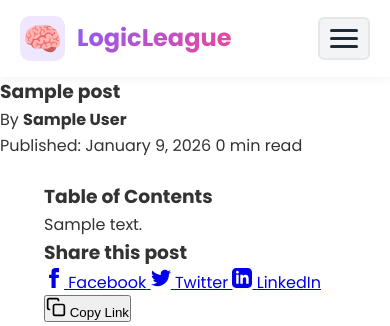
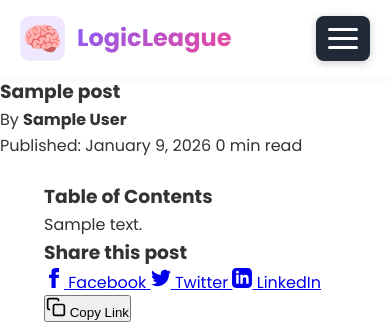
Before and after one commit to HarnasDGE/LogicLeague, a WordPress theme: template logicleague/single.php in a window 390 px wide. Shown: the top 326 px of the page. Run offline with PHP 8.4 and a stand-in for WordPress, Linux system fonts and the light colour scheme; the site name, menu and one post (Sample post) are stand-ins, and other content is empty.

Commit message:
CRITICAL FIX: Mobile menu complete overhaul with !important
Major Issues Fixed:

1. HAMBURGER NOW VISIBLE:
   - Dark background (#1f2937) with white bars
   - Larger size (30px bars, 12px padding)
   - Box shadow for depth
   - z-index: 99999 with !important
   - IMPOSSIBLE to miss now!

2. NAVBAR LINKS VISIBLE:
   - Force dark color (#6b7280) with !important
   - Overrides white color from front-page-new.css
   - Works on desktop AND landscape mobile
   - Hover color: purple (#8B5CF6)

3. Z-INDEX HIERARCHY FIXED:
   - Hamburger: 99999 !important (highest)
   - Navbar: 99999 !important (same level)
   - Menu panel: 99998 !important (ABOVE overlay)
   - Overlay: 1000 !important (BELOW menu)
   - All with !important to override conflicts

4. MENU FUNCTIONALITY:
   - White background with !important
   - Stronger shadow for visibility
   - Overlay below menu, clickable menu items
   - Proper stacking context

This should work 100% now with aggressive !important flags.

```diff
--- a/logicleague/style.css
+++ b/logicleague/style.css
@@ -370,7 +370,7 @@ footer {
     padding: 0;
     position: sticky;
     top: 0;
-    z-index: 10001;
+    z-index: 99999 !important;
 }
 
 .navbar-content {
@@ -433,7 +433,7 @@ footer {
 }
 
 .nav-link {
-    color: #6b7280;
+    color: #6b7280 !important;
     text-decoration: none;
     font-weight: 500;
     font-size: 0.9375rem;
@@ -453,7 +453,7 @@ footer {
 }
 
 .nav-link:hover {
-    color: #8B5CF6;
+    color: #8B5CF6 !important;
 }
 
 .nav-link:hover::after {
@@ -539,32 +539,32 @@ footer {
 .mobile-menu-toggle {
     display: none;
     flex-direction: column;
-    gap: 5px;
-    background: #f3f4f6;
-    border: 2px solid #e5e7eb;
-    border-radius: 6px;
+    gap: 6px;
+    background: #1f2937 !important;
+    border: none !important;
+    border-radius: 8px;
     cursor: pointer;
-    padding: 10px;
+    padding: 12px;
     position: relative;
-    z-index: 10002;
+    z-index: 99999 !important;
+    box-shadow: 0 2px 8px rgba(0, 0, 0, 0.2);
 }
 
 .mobile-menu-toggle span {
-    width: 28px;
+    width: 30px;
     height: 3px;
-    background: #1f2937;
+    background: white !important;
     border-radius: 3px;
     transition: all 0.3s ease;
     display: block;
 }
 
 .mobile-menu-toggle.active {
-    background: #1f2937;
-    border-color: #1f2937;
+    background: #1f2937 !important;
 }
 
 .mobile-menu-toggle.active span {
-    background: white;
+    background: white !important;
 }
 
 .mobile-menu-toggle.active span:nth-child(1) {
@@ -800,7 +800,7 @@ footer {
         display: flex;
     }
 
-    /* Mobile Menu Overlay - MUST be before .navbar-menu in CSS */
+    /* Mobile Menu Overlay */
     body.menu-open::after {
         content: '';
         position: fixed;
@@ -809,8 +809,8 @@ footer {
         right: 0;
         bottom: 0;
         background: rgba(0, 0, 0, 0.5);
-        z-index: 9000;
-        pointer-events: all;
+        z-index: 1000 !important;
+        pointer-events: auto;
     }
 
     .navbar-menu {
@@ -820,13 +820,13 @@ footer {
         width: 85%;
         max-width: 350px;
         height: 100vh;
-        background: white;
+        background: white !important;
         flex-direction: column;
         padding: 2rem 1.5rem;
-        box-shadow: 4px 0 20px rgba(0, 0, 0, 0.2);
+        box-shadow: 4px 0 20px rgba(0, 0, 0, 0.3);
         transition: left 0.3s ease;
         gap: 1.5rem;
-        z-index: 10001;
+        z-index: 99998 !important;
         overflow-y: auto;
     }
 
```
